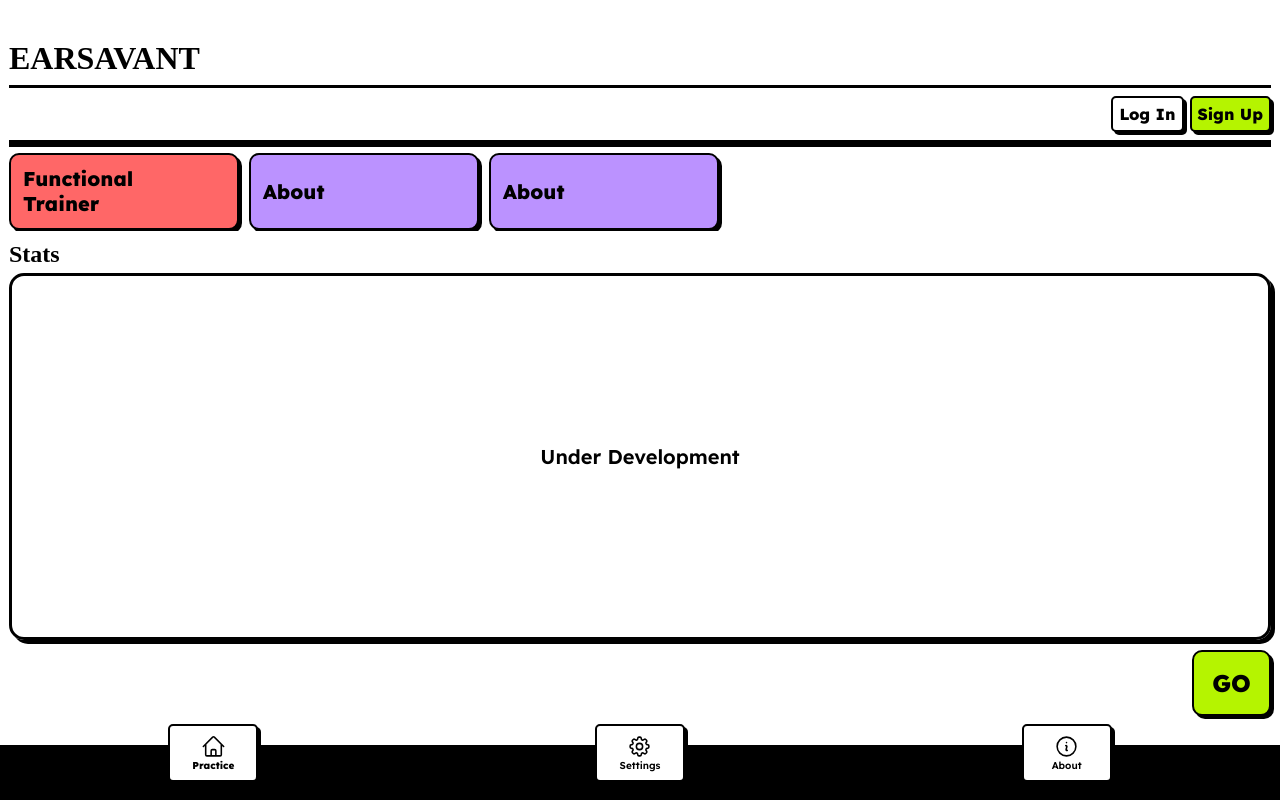
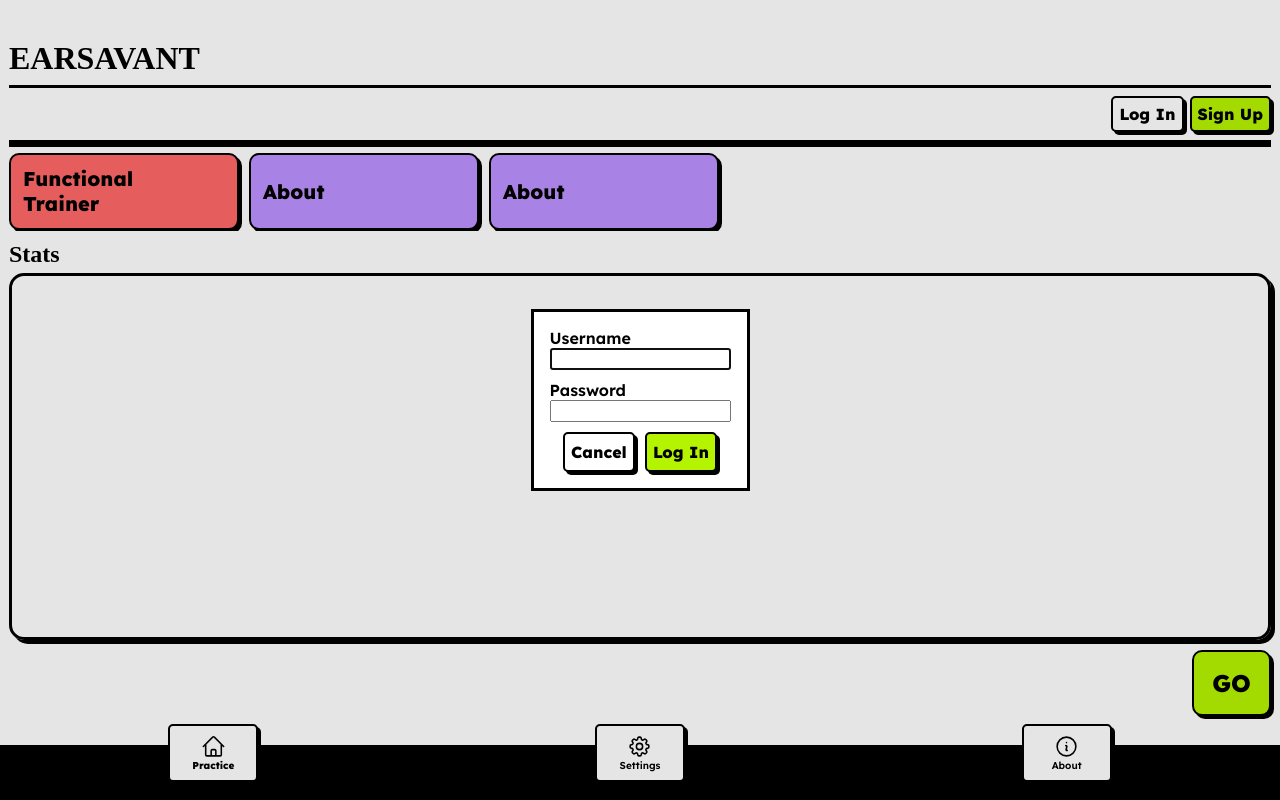
Before and after one commit to aytarakdemir/earsavant, an Angular app: page /#/home in a window 1280 px wide. Both pictures are taken after a click on the button "Log In". Built offline with nearby package versions, Linux system fonts and the light colour scheme; no server answers; a web font is replaced by a local one.

Commit message:
implement login modal

```diff
--- a/src/app/modules/home/home.module.ts
+++ b/src/app/modules/home/home.module.ts
@@ -4,6 +4,8 @@ import { CommonModule } from '@angular/common';
 import { HomeRoutingModule } from './home-routing.module';
 import { HomeComponent } from './pages/home/home.component';
 import { HttpClientModule } from '@angular/common/http';
+import { FormsModule, ReactiveFormsModule } from '@angular/forms';
+
 
 
 @NgModule({
@@ -14,6 +16,8 @@ import { HttpClientModule } from '@angular/common/http';
     CommonModule,
     HomeRoutingModule,
     HttpClientModule,
+    FormsModule,
+    ReactiveFormsModule,
   ]
 })
 export class HomeModule { }
--- a/src/app/modules/home/pages/home/home.component.html
+++ b/src/app/modules/home/pages/home/home.component.html
@@ -1,8 +1,8 @@
 <div class="cet-home-wrapper">
 
     <div class="cet-top-belt">
-        <button class="cet-mini-button cet-important-button" (click)="a()">Sign Up</button>
-        <button class="cet-mini-button" (click)="b()">Log In</button>
+        <button class="cet-mini-button cet-important-button" (click)="register()">Sign Up</button>
+        <button class="cet-mini-button" onclick="loginModal.showModal()">Log In</button>
     </div>
 
     <div class="cet-menu-track">
@@ -23,6 +23,21 @@
     </div>
 </div>
 
+<dialog id="loginModal">
+    <form [formGroup]="loginForm" (submit)="login()" onsubmit="return false">
+        <div class="cet-modal-field">
+            <label for="usernameLogin">Username</label>
+            <input formControlName="username" id="usernameLogin" type="text">
+        </div>
+        <div class="cet-modal-field">
+            <label for="passwordLogin">Password</label>
+            <input formControlName="password" id="passwordLogin" type="password">
+        </div>
 
-<!-- <div class="cet-menu">
-</div> -->
+        <div class="cet-modal-controls">
+            <button type='button' onclick="loginModal.close()">Cancel</button>
+            <button type="submit" class="cet-important-button">Log In</button>
+
+        </div>
+    </form>
+</dialog>
--- a/src/app/modules/home/pages/home/home.component.scss
+++ b/src/app/modules/home/pages/home/home.component.scss
@@ -97,3 +97,25 @@
 
 
 }
+
+
+dialog {
+    .cet-modal-controls {
+        display: flex;
+        flex-direction: row;
+        justify-content: center;
+        align-items: center;
+        gap: 10px;
+    }
+    .cet-modal-field {
+        display: flex;
+        flex-direction: column;
+        align-items: start;
+    }
+    form {
+        display: flex;
+        flex-direction: column;
+        gap: 10px;
+    }
+
+}
--- a/src/app/modules/home/pages/home/home.component.ts
+++ b/src/app/modules/home/pages/home/home.component.ts
@@ -1,5 +1,6 @@
 import { HttpClient } from '@angular/common/http';
-import { Component } from '@angular/core';
+import { Component, ViewChild } from '@angular/core';
+import { UntypedFormControl, UntypedFormGroup } from '@angular/forms';
 import { BaseService } from 'src/app/core/base/base.service';
 import * as Tone from 'tone';
 
@@ -10,17 +11,28 @@ import * as Tone from 'tone';
   styleUrls: ['./home.component.scss'],
 })
 export class HomeComponent extends BaseService {
+  public loginForm: UntypedFormGroup = new UntypedFormGroup({
+    username: new UntypedFormControl(''),
+    password: new UntypedFormControl(''),
+  })
+
   constructor(protected override http: HttpClient) {
     super(http);
   }
 
-  a() {
+  register() {
     this.post('http://localhost:3000/register', JSON.stringify({username: 'jcd', password: 'bionicman', email: 'jcd@unatco.gov'})).subscribe();
   }
 
-  b() {
-    this.post('http://localhost:3000/login', JSON.stringify({username: 'jcd', password: 'bionicman'})).subscribe((res) => {
+  login() {
+    this.post('http://localhost:3000/login', JSON.stringify({username: this.loginForm.value.username, password: this.loginForm.value.password})).subscribe((res) => {
         console.log(res);
+        console.log(this.loginForm.value);
+        const modal = <HTMLDialogElement>document.getElementById('loginModal');
+        modal.close();
+      },
+      (err) => {
+        console.log('Login Error', err);
       }
     );
   }
```
